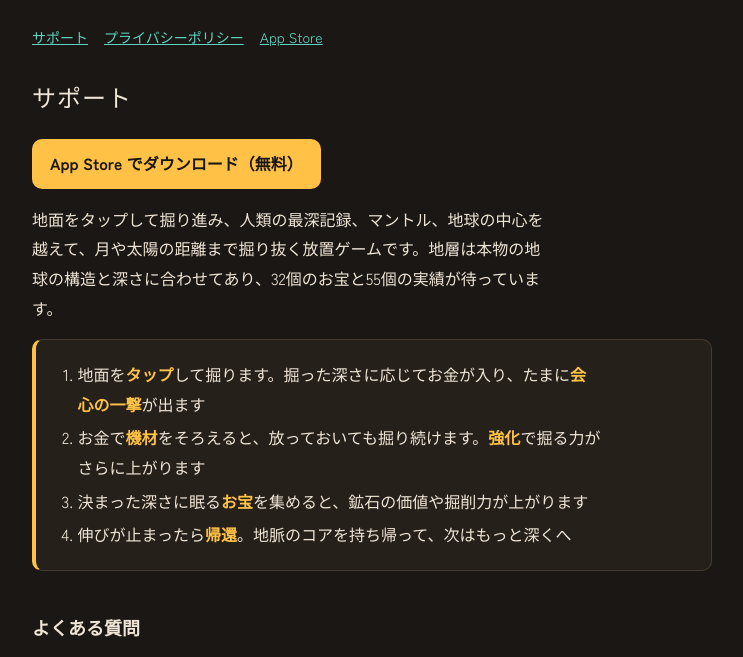
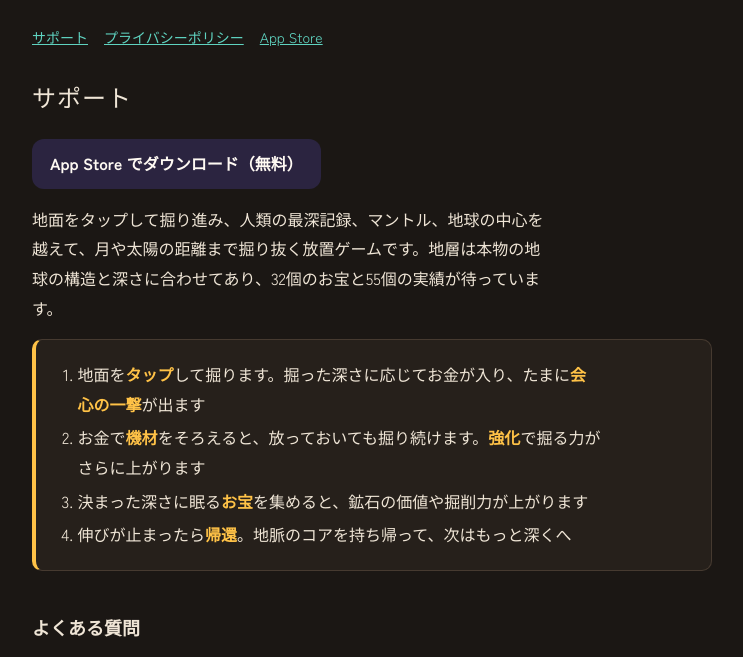
Before and after one commit to nkmrkoubou/shinen-drill, a plain HTML site: page index.html in a window 1280 px wide. Shown: the part 132-789 px from the top of the page, without its empty margins (268-1011 px from the left). Drawn offline with Linux system fonts and the light colour scheme; a web font is replaced by a local one.

Commit message:
深淵ドリルのサポートページの App Store ボタンを、のびーるネコ・ねこねこランナーズと同じ紫紺のボタンにする
Co-Authored-By: Claude Opus 5.5 <noreply@anthropic.com>

```diff
--- a/style.css
+++ b/style.css
@@ -23,7 +23,7 @@ ul,ol{padding-left:1.3em}
 .howto{background:var(--panel);border:1px solid var(--line);border-left:4px solid var(--lamp);border-radius:10px;padding:16px 20px 16px 2.6em;margin:16px 0}
 .howto li{margin:4px 0}
 .howto b{color:var(--lamp)}
-.store{display:inline-block;background:var(--lamp);color:var(--rock);text-decoration:none;font-weight:700;border-radius:10px;padding:10px 18px}
+.store{display:inline-block;background:#2b2440;color:#fffaf3;text-decoration:none;font-weight:700;border-radius:12px;padding:10px 18px}
 .store:hover{opacity:.9}
 a:focus-visible{outline:3px solid var(--lamp);outline-offset:2px;border-radius:4px}
 .todo{background:#4a2a14;color:#ffd9b0;padding:0 6px;border-radius:4px}
```
